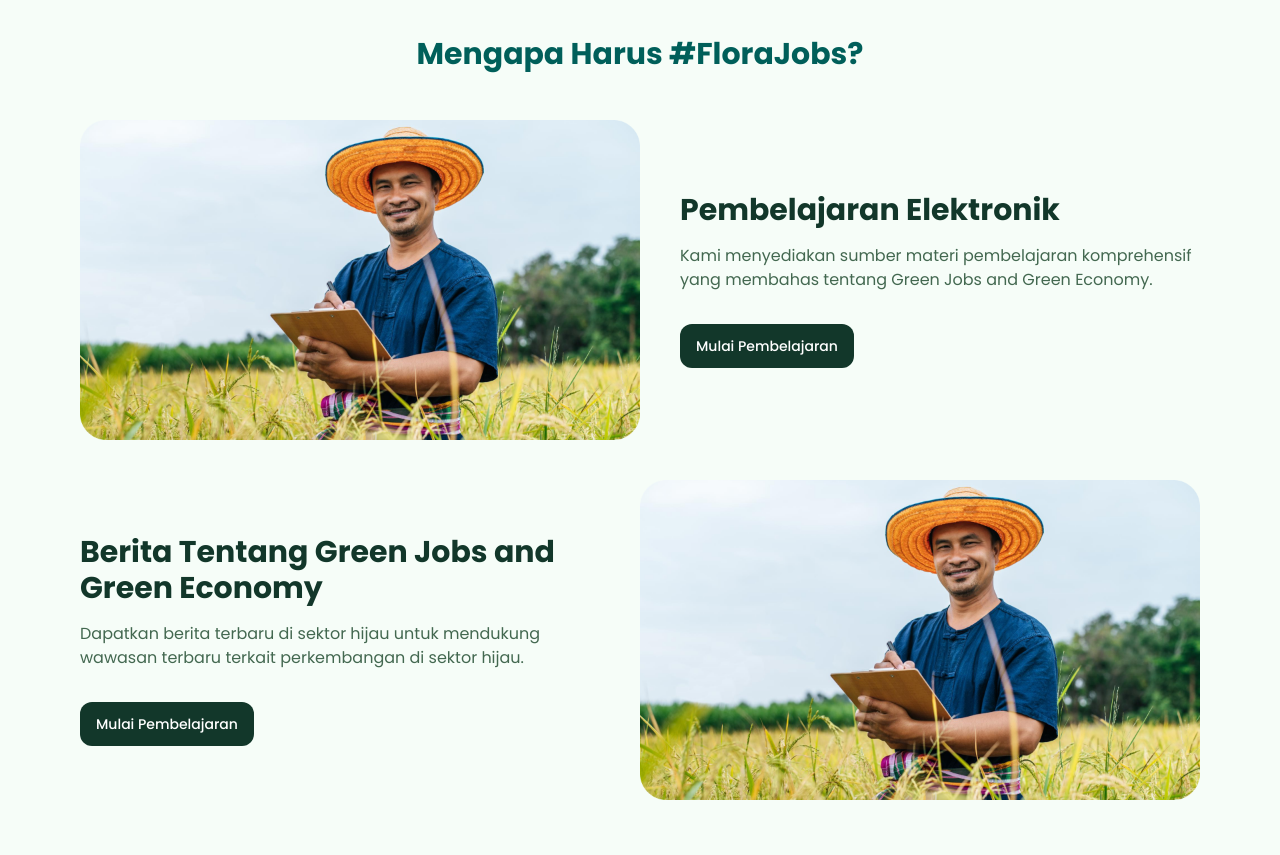
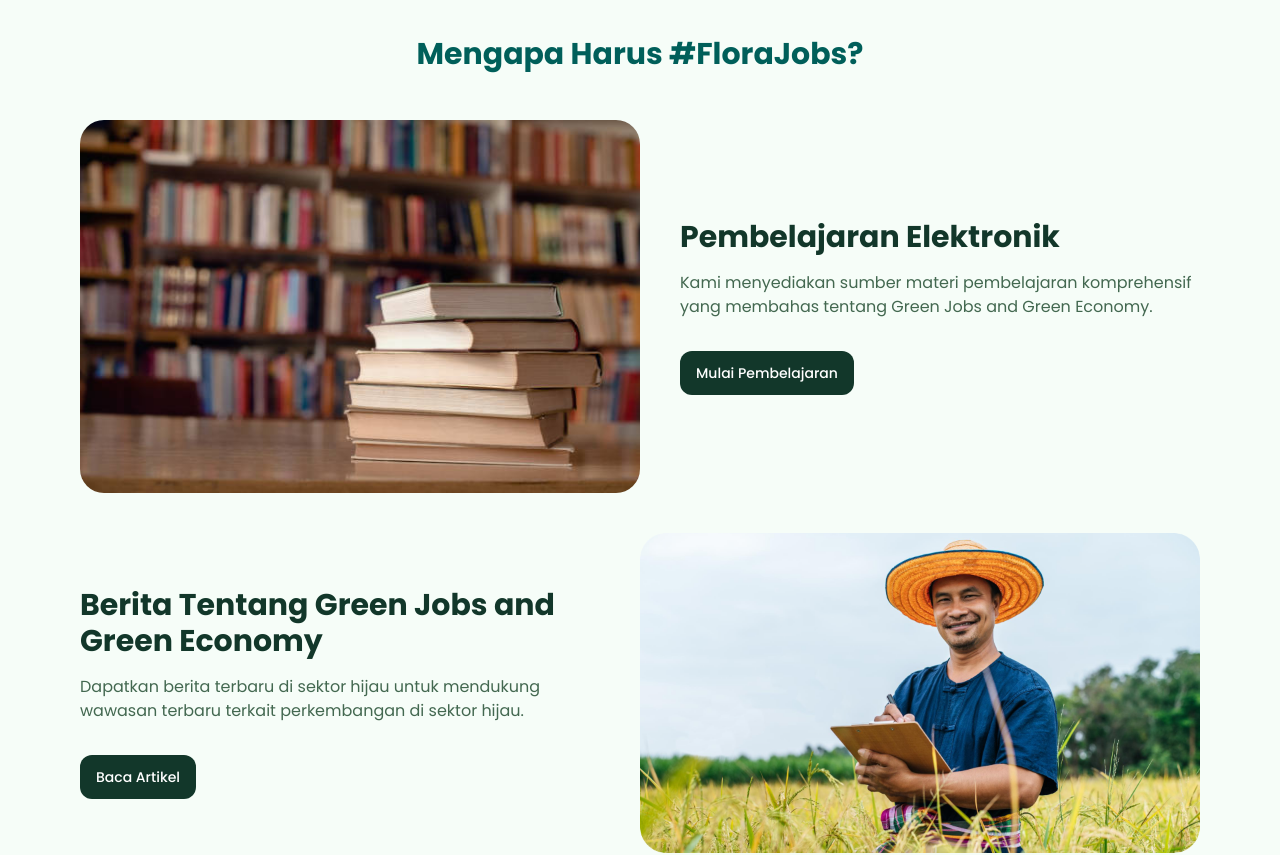
Before and after one commit to AmirHamzah-1Fz/flora-surge, a React (Vite) app: page / in a window 1280 px wide. Shown: the part 1660-2515 px from the top of the page. Built offline with nearby package versions, Linux system fonts and the light colour scheme.

Commit message:
Feat/home (#77)
* Feat: About section

* Feat: Add profile section

* Ubah gambar

```diff
--- a/src/components/home/Profile.tsx
+++ b/src/components/home/Profile.tsx
@@ -1,6 +1,8 @@
 import React from 'react';
 
-import Petani from '../../assets/img/Petani.png';
+import Buku from '../../assets/img/Buku.jpg';
+import Petani from '../../assets/img/Petani.png'
+
 import { Link } from 'react-router-dom';
 
 const ProfileSection: React.FC = () => {
@@ -12,7 +14,7 @@ const ProfileSection: React.FC = () => {
 
           <div className="mt-10 flex h-auto w-full flex-col gap-10">
             <div className="flex max-md:flex-col h-auto w-full items-center justify-start gap-10 lg:flex-row">
-              <img src={Petani} alt="Petani" className="w-1/2 max-md:w-full" />
+              <img src={Buku} alt="Buku" className="w-1/2 max-md:w-full lg:rounded-3xl rounded-2xl" />
 
               <div className="flex h-auto w-full flex-col">
                 <h2 className="text-primary text-xl font-bold lg:text-3xl">Pembelajaran Elektronik</h2>
@@ -25,14 +27,14 @@ const ProfileSection: React.FC = () => {
             </div>
 
             <div className="flex max-md:flex-col h-auto w-full items-center justify-start gap-10 lg:flex-row-reverse">
-              <img src={Petani} alt="Petani" className="w-1/2 max-md:w-full" />
+              <img src={Petani} alt="Petani" className="w-1/2 max-md:w-full lg:rounded-3xl rounded-2xl" />
 
               <div className="flex h-auto w-full flex-col">
                 <h2 className="text-primary text-xl font-bold lg:text-3xl">Berita Tentang Green Jobs and Green Economy</h2>
                 <p className="text-green1 mt-4 text-base lg:text-base">Dapatkan berita terbaru di sektor hijau untuk mendukung wawasan terbaru terkait perkembangan di sektor hijau.</p>
 
                 <Link to="/artikel-dan-berita">
-                  <button className="bg-primary text-light mt-8 w-fit cursor-pointer rounded-xl px-4 py-3 text-sm font-medium">Mulai Pembelajaran</button>
+                  <button className="bg-primary text-light mt-8 w-fit cursor-pointer rounded-xl px-4 py-3 text-sm font-medium">Baca Artikel</button>
                 </Link>
               </div>
             </div>
```
Also changed, not shown: src/assets/img/Buku.jpg (added).
